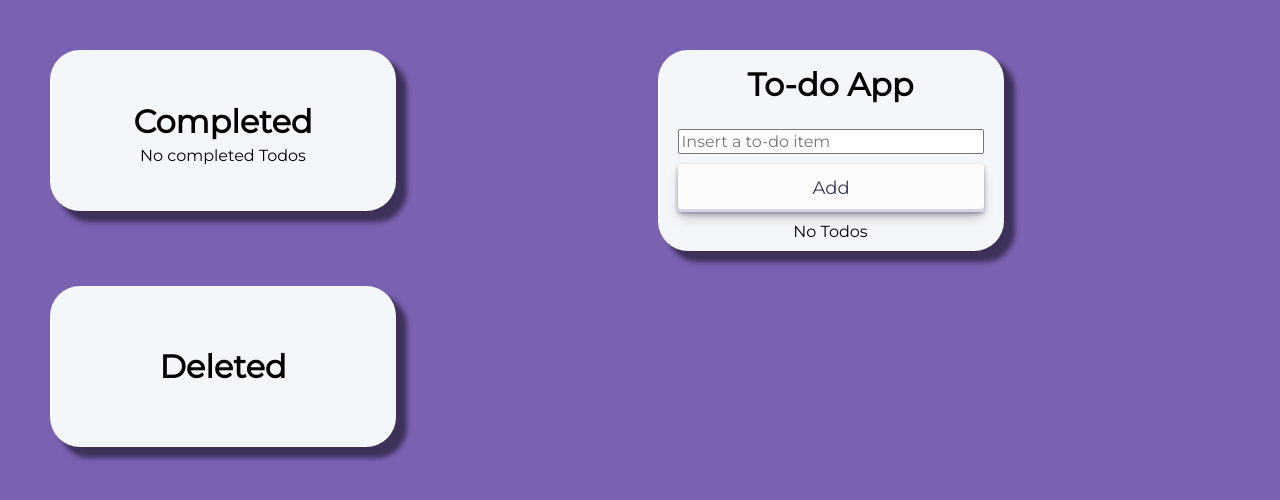
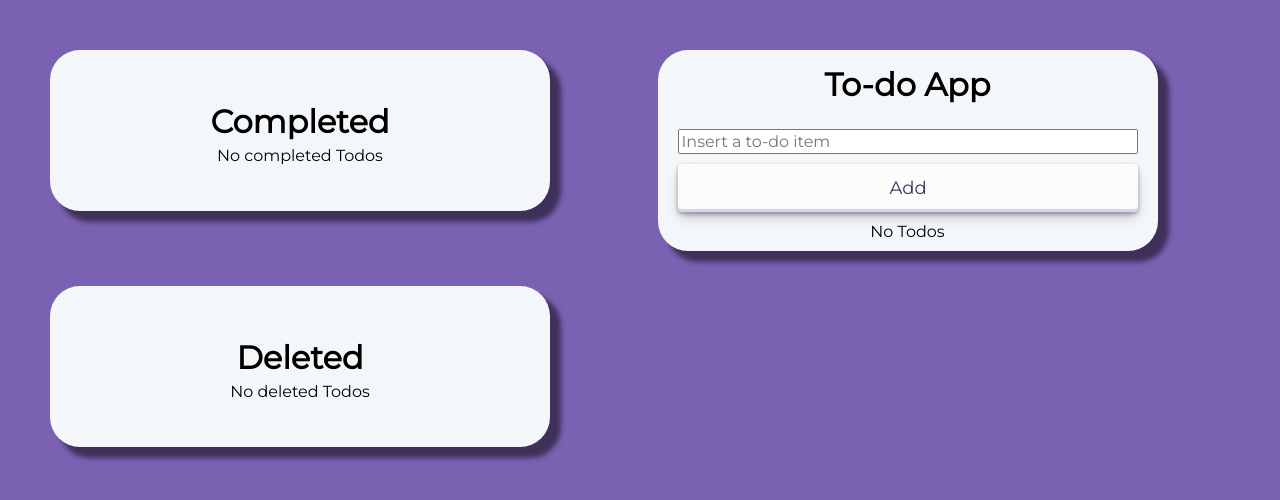
Before and after one commit to ErickMartins153/toDoList, a React (Vite) app: page / in a window 1280 px wide. Shown: the top 500 px of the page. Built offline with nearby package versions, Linux system fonts and the light colour scheme.

Commit message:
fix visual glitch

```diff
--- a/src/App.jsx
+++ b/src/App.jsx
@@ -83,6 +83,7 @@ export const App = () => {
         <div className="deleted-grid todo-section">
           <h1>Deleted</h1>
           <ul>
+            {deletedTodos.length === 0 && "No deleted Todos"}
             {deletedTodos.map((todo) => {
               return (
                 <ListTodo
--- a/src/index.css
+++ b/src/index.css
@@ -15,11 +15,12 @@ body {
   align-items: center;
 }
 .container {
-  height: 100%;
+  height: auto;
   width: 100%;
   padding: 30px;
   gap: 25px;
   display: grid;
+  align-items: flex-start;
   grid-template-rows: 1fr 1fr;
   grid-template-areas:
     "completed todo"
@@ -32,12 +33,11 @@ body {
   justify-content: center;
   background: #f4f7f9;
   border-radius: 30px;
-  width: max-content;
+  min-width: 500px;
+  max-width: 500px;
   padding: 10px;
   min-height: 161px;
-  height: min-content;
-  min-width: 346px;
-  max-width: 500px;
+  height: auto;
   word-wrap: break-word;
   white-space: pre-wrap;
   word-break: break-word;
```
